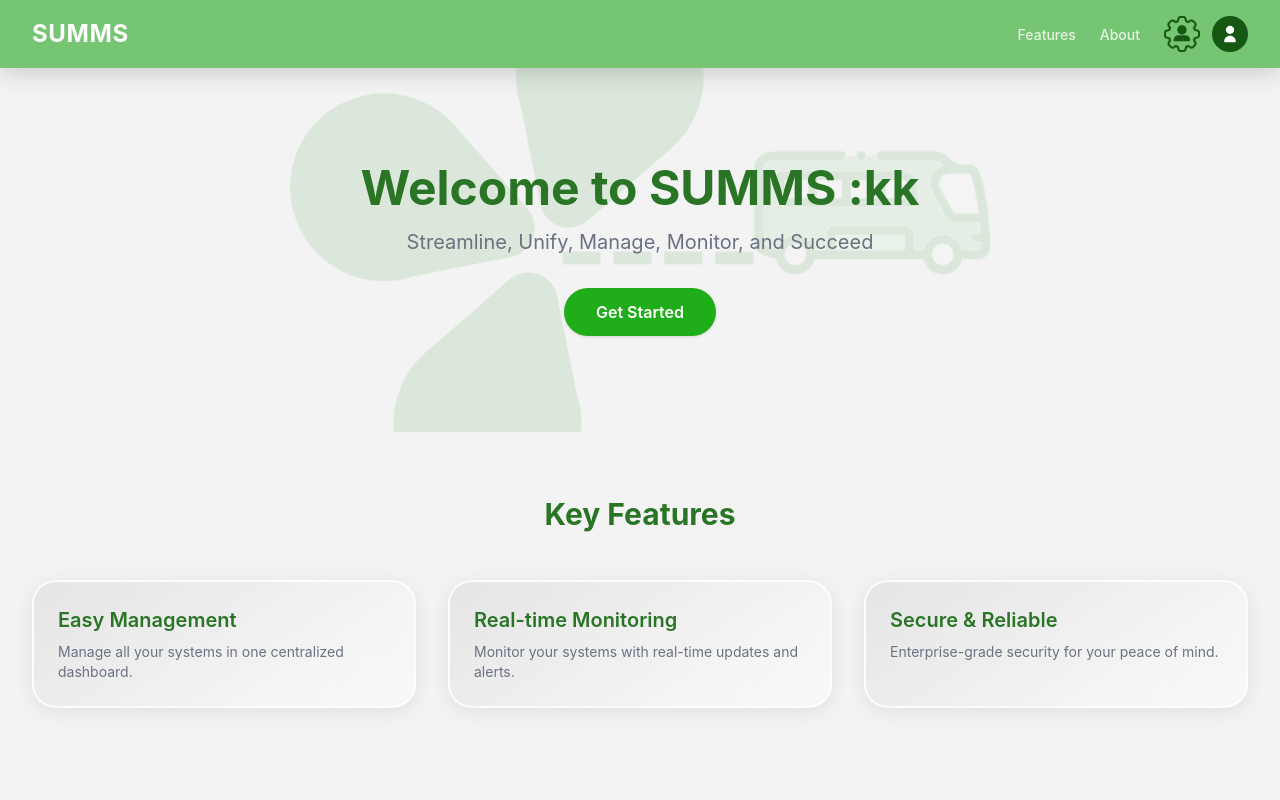
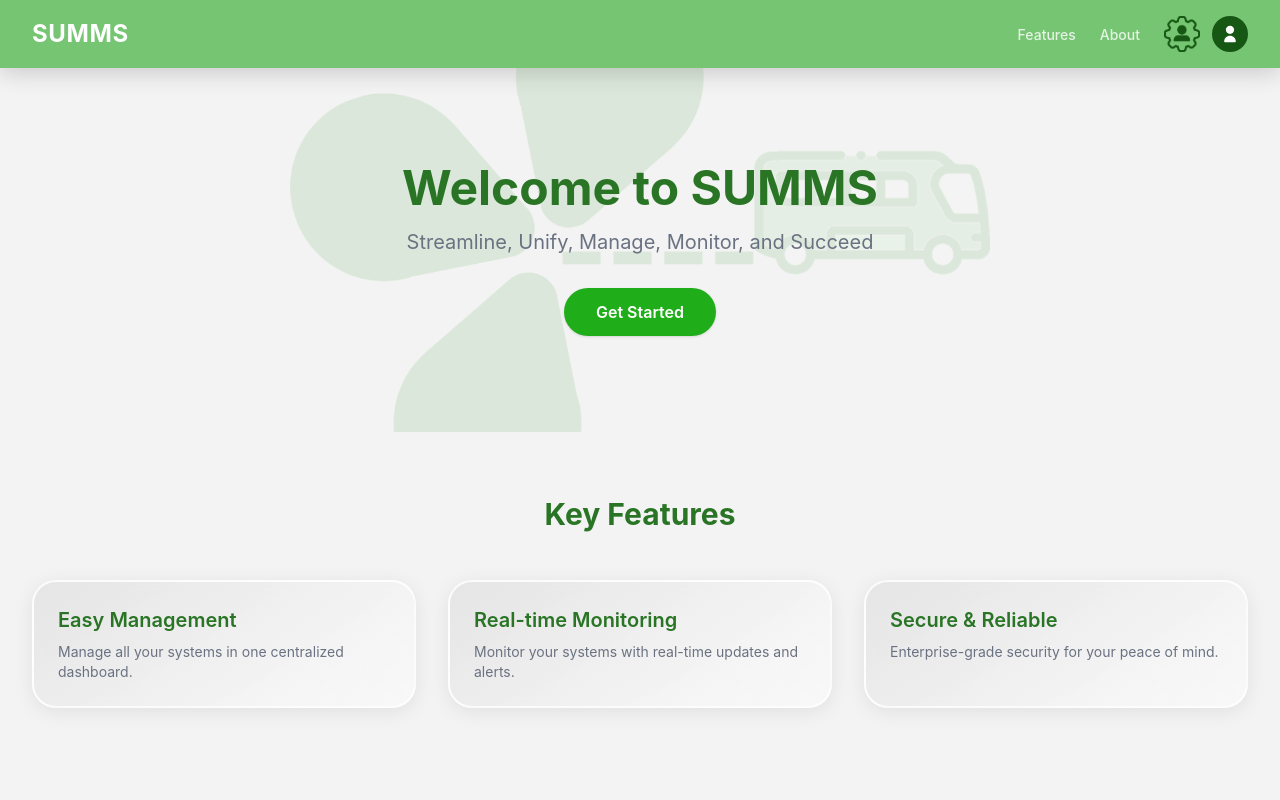
Before and after one commit to Gibraltar-47/SOEN343-Winter2026, a React (Vite) app in the folder SUMMS/: page /home in a window 1280 px wide. Shown: the top 800 px of the page. Built offline with nearby package versions, Linux system fonts and the light colour scheme.

Commit message:
Correct title

```diff
--- a/SUMMS/src/pages/home.tsx
+++ b/SUMMS/src/pages/home.tsx
@@ -40,7 +40,7 @@ const Home: React.FC = () => {
           className="pointer-events-none absolute left-1/2 top-1/2 w-[700px] max-w-[90vw] -translate-x-1/2 -translate-y-1/2 opacity-20"
         />
         <div className="relative z-10">
-          <h2 className="text-5xl font-bold text-[#297525] mb-4">Welcome to SUMMS :kk</h2>
+          <h2 className="text-5xl font-bold text-[#297525] mb-4">Welcome to SUMMS</h2>
           <p className="text-xl text-gray-500 mb-8">Streamline, Unify, Manage, Monitor, and Succeed</p>
           <button
       onClick={() => navigate('/vehicle-search')}
```
